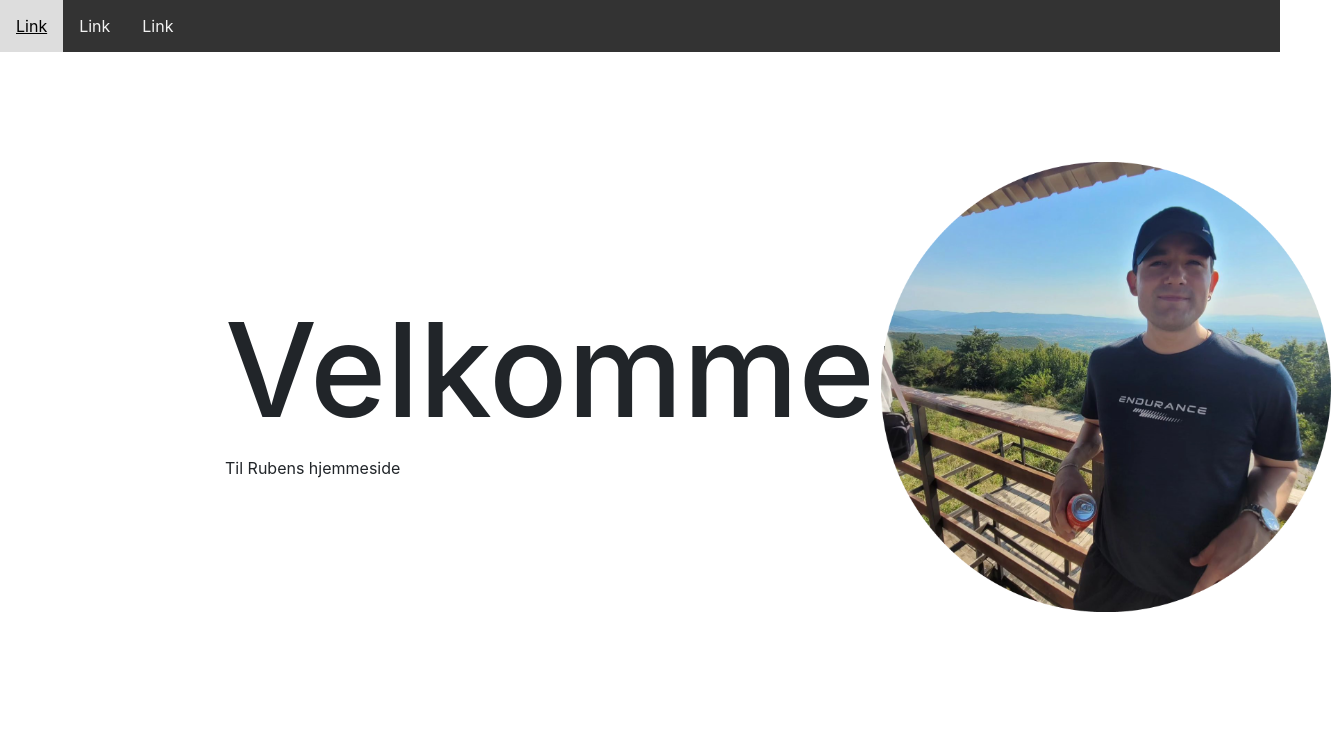
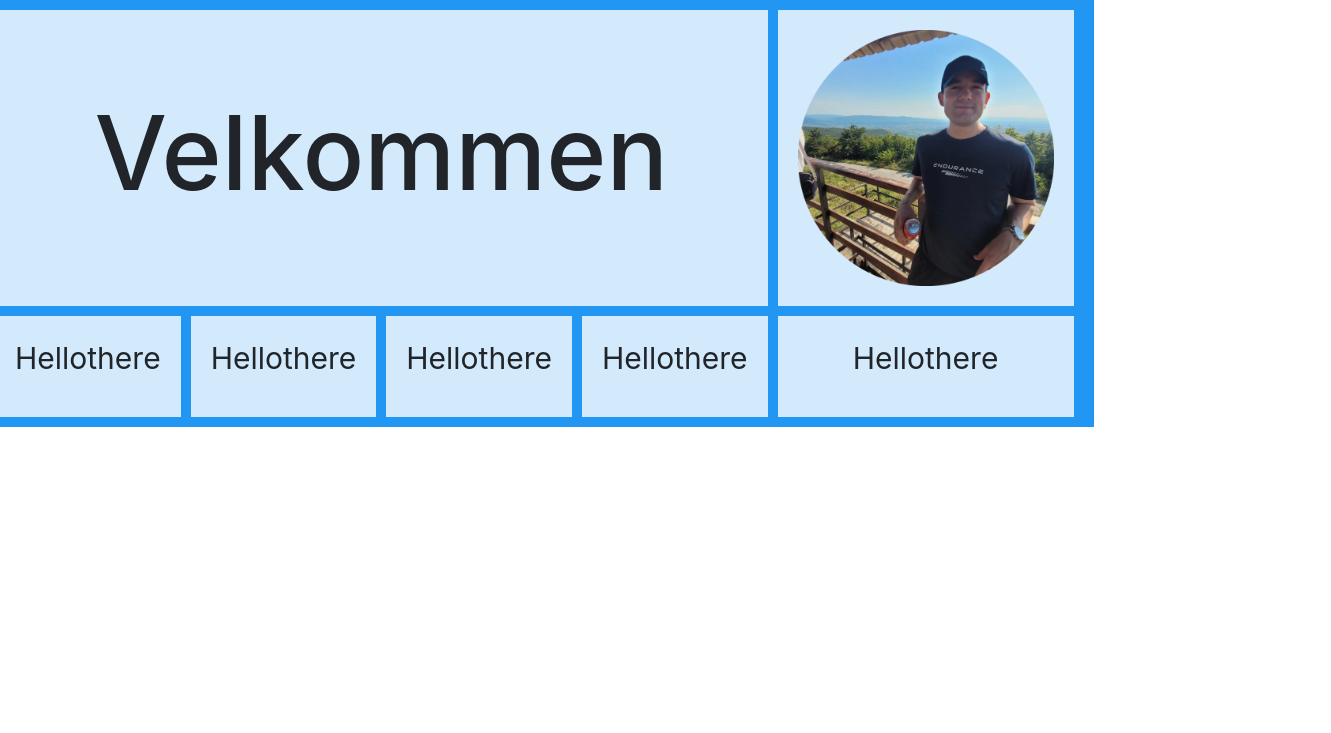
Before and after one commit to ROlsen97/RubensWebApp, a plain HTML site: page Index.html in a window 1280 px wide. Shown: the top 733 px of the page, 1331 px wide, since content can reach past the window. Drawn offline with nearby package versions, Linux system fonts and the light colour scheme.

Commit message:
SatGridOp

```diff
--- a/Index.html
+++ b/Index.html
@@ -12,42 +12,26 @@
 </head>
 <body>
     <body>
-
-        <div class="topnav">
-          <a href="#">Link</a>
-          <a href="#">Link</a>
-          <a href="#">Link</a>
-        </div>
-
         <div class="row">
-
-          <div class="column middle">
-            <h2>
-                <span class="Velkommen">Velkommen</span>
-            </h2>
-            <p>Til Rubens hjemmeside</p>
-          </div>
-
-          <div class="column side">
-            <img src="billederTilWebApp/mig.png" alt="MegetPaeneRuben" width="450" height="450">
+          <div class="grid-container">
+            <div class="item1">
+              <div class="center-container">
+                <h2>
+                    <span class="Velkommen">Velkommen</span>
+                </h2>
+              </div>
+            </div>
+            <div class="item2">
+                <img src="billederTilWebApp/mig.png" alt="MegetPaeneRuben">
+            </div>
+            <div class="item3"><p>Hellothere</p></div>
+            <div class="item4"><p>Hellothere</p></div>
+            <div class="item5"><p>Hellothere</p></div>
+            <div class="item6"><p>Hellothere</p></div>
+            <div class="item7"><p>Hellothere</p></div>
           </div>
         </div>
 
-        <div class="column">
-            <h2>Om mig</h2>
-            <p>Lorem ipsum dolor sit amet, consectetur adipiscing elit..</p>
-          </div>
-        </div>
-        <div class="column">
-            <h2>CV</h2>
-            <p>Lorem ipsum dolor sit amet, consectetur adipiscing elit..</p>
-          </div>
-        </div>
-        <div class="column">
-            <h2>Github</h2>
-            <p>Lorem ipsum dolor sit amet, consectetur adipiscing elit..</p>
-          </div>
-        </div>
 
     </body>
 </html>
--- a/css/style.css
+++ b/css/style.css
@@ -7,67 +7,58 @@
   }
   .Velkommen {
     align-self: center;
-    font-size: 130px;
+    font-size: 8vw;
+    padding: 5vw;
   }
 
-  /* Style the header */
-  .header {
-    background-color: #f1f1f1;
-    padding: 20px;
-    text-align: center;
+  .center-container {
+    display: flex;
+    justify-content: center; /* Centrer indholdet horisontalt */
+    align-items: center;     /* Centrer indholdet vertikalt */
+    height: 100%;
   }
 
-  /* Style the top navigation bar */
-  .topnav {
-    overflow: hidden;
-    background-color: #333;
+
+  img {
+    width: 20vw;
+    height: auto;     /* Billedet vil bevare sin originale højde-bredde-forhold */
+    margin-left: auto;
+    margin-right: auto;
   }
 
-  /* Style the topnav links */
-  .topnav a {
-    float: left;
-    display: block;
-    color: #f2f2f2;
-    text-align: center;
-    padding: 14px 16px;
-    text-decoration: none;
-  }
+.item1 {
+  grid-area: 1/1/2/5;
+}
+.item2 {
+  grid-area: 1/5/2/6;
+}
+.item3 {
+  grid-area: 2/1/2/2;
+}
+.item4 {
+  grid-area: 2/2/2/3;
+}
+.item5 {
+  grid-area: 2/3/2/4;
+}
+.item6 {
+  grid-area: 2/4/2/5;
+}
+.item7 {
+  grid-area: 2/5/2/6;
+}
 
-  /* Change color on hover */
-  .topnav a:hover {
-    background-color: #ddd;
-    color: black;
-  }
+.grid-container {
+  display: grid;
+  grid-template-columns: auto auto auto auto auto auto;
+  gap: 10px;
+  background-color: #2196F3;
+  padding: 10px;
+}
 
-  /* Create three unequal columns that floats next to each other */
-  .column {
-    float: left;
-    padding: 200px;
-    width: 33%;
-  }
-
-  /* Left and right column */
-  .column.side {
-    padding: 110px;
-    width: 40%;
-  }
-
-  /* Middle column */
-  .column.middle {
-    padding: 240px;
-    width: 60%;
-  }
-
-  /* Clear floats after the columns */
-  .row::after {
-    content: "";
-    display: table;
-    clear: both;
-  }
-
-  /* Responsive layout - makes the three columns stack on top of each other instead of next to each other */
-  @media screen and (max-width: 600px) {
-    .column.side, .column.middle {
-      width: 100%;
-    }
-  }
+.grid-container > div {
+  background-color: rgba(255, 255, 255, 0.8);
+  text-align: center;
+  padding: 20px;
+  font-size: 30px;
+}
```
